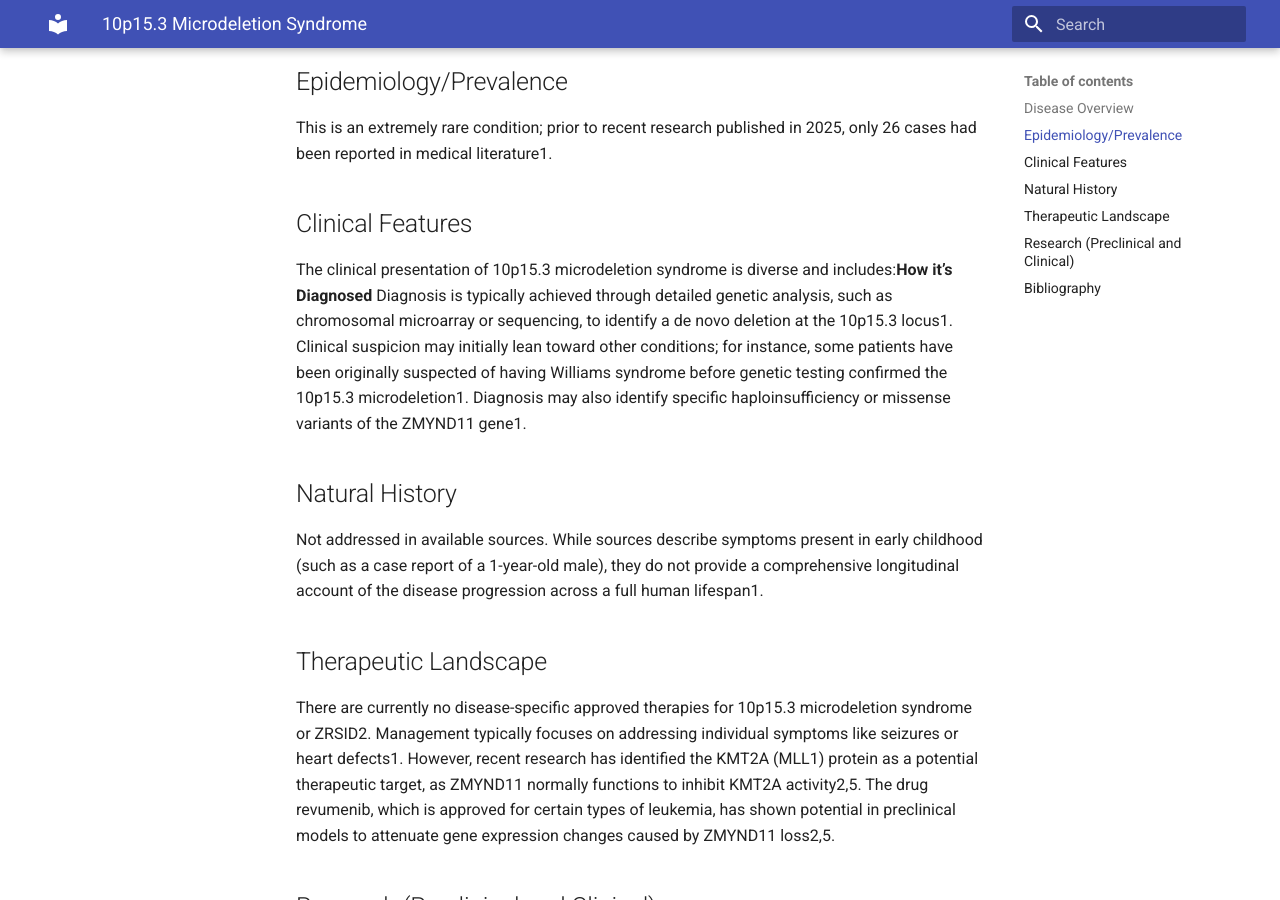
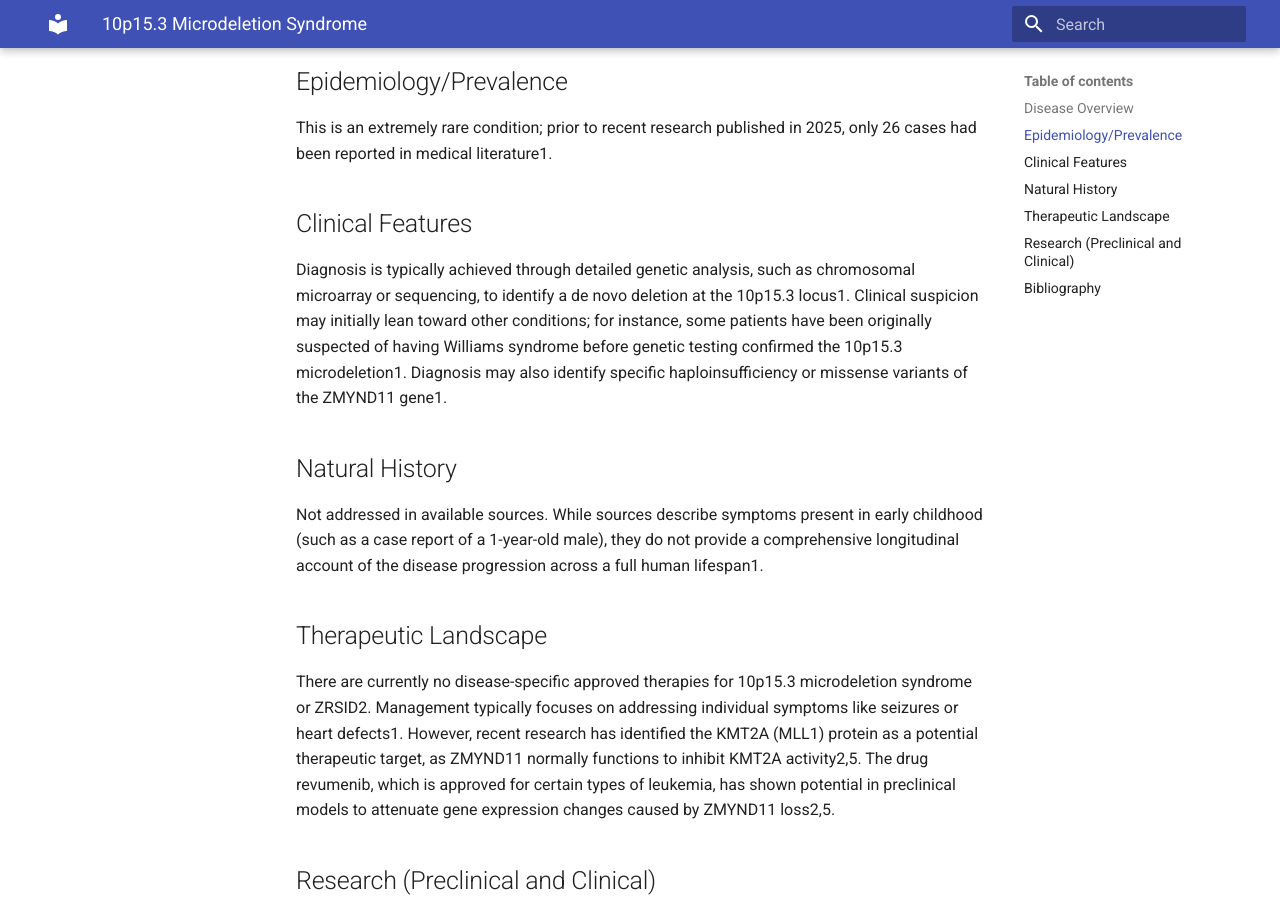
Before and after one commit to NaomiStamler/rare-diseases, an MkDocs documentation site: the page built from docs/rare-disease-profiles/10p15-3-microdeletion-syndrome.md, in a window 1280 px wide and 900 px high, scrolled down 525 px. Built offline with MkDocs 1.6.1 and Material for MkDocs 9.7.7, drawn with Linux system fonts in a browser that asks for light colours.

Commit message:
Update 10p15-3-microdeletion-syndrome.md

```diff
--- a/docs/rare-disease-profiles/10p15-3-microdeletion-syndrome.md
+++ b/docs/rare-disease-profiles/10p15-3-microdeletion-syndrome.md
@@ -1,12 +1,11 @@
 
-# 10p15.3 Microdeletion Syndrome
+# **10p15.3 Microdeletion Syndrome**
 10p15.3 Microdeletion Syndrome (including ZMYND11)
 ## Disease Overview
 10p15.3 microdeletion syndrome is a rare genetic condition characterized by the loss of genetic material on the short arm of chromosome 101. The syndrome is typically categorized into two groups: patients with a smaller deletion restricted to the 10p15.3 region and those with a larger deletion involving the 10p15.3–15.1 region1. While clinical differences between these groups are not significantly distinct, the smaller deletion region contains critical genes such as ZMYND11 and DIP2C1. Loss-of-function mutations in ZMYND11 specifically cause ZMYND11-related syndromic intellectual disability (ZRSID), a disorder where the protein's role as a "chromatin reader" is disrupted, leading to aberrant gene expression during brain development.
 ## Epidemiology/Prevalence
 This is an extremely rare condition; prior to recent research published in 2025, only 26 cases had been reported in medical literature1.
 ## Clinical Features
-The clinical presentation of 10p15.3 microdeletion syndrome is diverse and includes:**How it’s Diagnosed**
 Diagnosis is typically achieved through detailed genetic analysis, such as chromosomal microarray or sequencing, to identify a de novo deletion at the 10p15.3 locus1. Clinical suspicion may initially lean toward other conditions; for instance, some patients have been originally suspected of having Williams syndrome before genetic testing confirmed the 10p15.3 microdeletion1. Diagnosis may also identify specific haploinsufficiency or missense variants of the ZMYND11 gene1.
 ## Natural History
 Not addressed in available sources. While sources describe symptoms present in early childhood (such as a case report of a 1-year-old male), they do not provide a comprehensive longitudinal account of the disease progression across a full human lifespan1.
```
